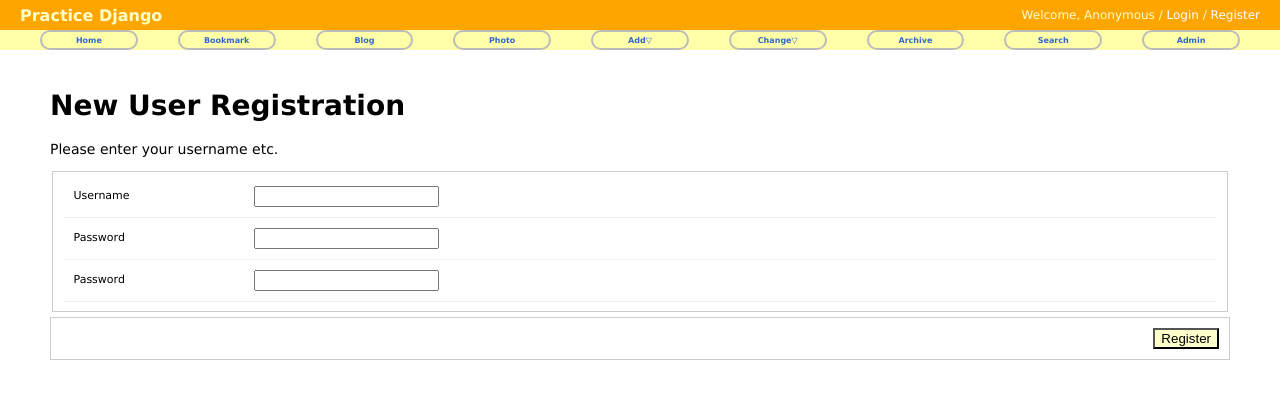
After one commit to 2w3/TIL, a Django app: template django/practice_django/templates/registration/register.html in a window 1280 px wide. The commit adds this page. Shown: the top 399 px of the page. Run offline with Django 3.2, Linux system fonts and the light colour scheme; the template is opened without the code that fills it, so the values that code supplies are empty, except form fields; form fields are guessed from the names that the template uses.

Commit message:
add login, register, change password, logout by django.contrib.auth

```diff
--- a/django/practice_django/practice_django/settings.py
+++ b/django/practice_django/practice_django/settings.py
@@ -135,3 +135,5 @@ STATICFILES_DIRS = [os.path.join(BASE_DIR, 'static')]
 
 MEDIA_URL = '/media/'
 MEDIA_ROOT = os.path.join(BASE_DIR, 'media')
+
+LOGIN_REDIRECT_URL = '/'
--- a/django/practice_django/practice_django/urls.py
+++ b/django/practice_django/practice_django/urls.py
@@ -22,9 +22,13 @@ from django.conf import settings
 #from django.views.generic import ListView, DetailView
 #from bookmark.models import Bookmark
 from practice_django.views import HomeView
+from practice_django.views import UserCreateView, UserCreateDoneTV
 
 urlpatterns = [
     url(r'^admin/', admin.site.urls),
+    url(r'^accounts/', include('django.contrib.auth.urls')),
+    url(r'^accounts/register/$', UserCreateView.as_view(), name='register'),
+    url(r'^accounts/register/done/$', UserCreateDoneTV.as_view(), name='register_done'),
     url(r'^$', HomeView.as_view(), name='home'),
     url(r'^bookmark/', include('bookmark.urls', namespace='bookmark')),
     url(r'^blog/', include('blog.urls', namespace='blog')),
--- /dev/null
+++ b/django/practice_django/static/css/forms.css
@@ -0,0 +1,40 @@
+/* Form Error */
+.errornote {
+    display: block;
+    margin: 5px 0;
+    border: 1px solid #c30;
+    background: #fcf;
+    padding: 5px 25px;
+    color: #c30;
+    font-size: 12px;
+    font-weight: bold;
+}
+
+/* Authentication Forms */
+fieldset {
+    border: 1px solid #ccc;
+}
+
+.aligned label {
+    width: 170px;
+    display: block;
+    padding: 3px 10px 0 0;
+    float: left;
+}
+
+.form-row {
+    padding: 10px;
+    font-size: 11px;
+    border-bottom: 1px solid #eee;
+}
+
+.submit-row {
+    margin: 5px 0;
+    border: 1px solid #ccc;
+    text-align: right;
+}
+
+.submit-row input {
+    margin: 10px;
+    background: #ffc;
+}
--- a/django/practice_django/templates/base.html
+++ b/django/practice_django/templates/base.html
@@ -9,10 +9,18 @@
   <body>
     <div id="header">
       <h2 class="maintitle">Practice Django</h2>
-      <h4 class="welcome">Welcome, <a href="#">Sungho</a> /
-        <a href="#">Change Password</a> /
-        <a href="#">Logout</a>
+      {% if user.is_active %}
+      <h4 class="welcome">Welcome,
+        <strong>{% firstof user.get_short_name user.get_username %}</strong>
+        <a href="{% url 'password_change' %}">Change Password</a>
+        <a href="{% url 'logout' %}">Logout</a>
       </h4>
+      {% else %}
+      <h4 class="welcome">Welcome, Anonymous /
+        <a href="{% url 'login' %}">Login</a> /
+        <a href="{% url 'register' %}">Register</a>
+      </h4>
+      {% endif %}
     </div>
     <div id="menu">
       <li><a href="{% url 'home' %}">Home</a></li>
--- /dev/null
+++ b/django/practice_django/templates/registration/register.html
@@ -0,0 +1,30 @@
+{% extends "base.html" %}
+{% block title %}register.html{% endblock %}
+{% load staticfiles %}
+{% block extrastyle %}{% static "css/forms.css" %}{% endblock %}
+{% block content %}
+<div id="content">
+  <h1>New User Registration</h1>
+  <form method="post" action=".">{% csrf_token %}
+    {% if form.errors %}
+    <p class="errornote">Wrong! Please correct the errors(s) below.</p>
+    {% endif %}
+    <p>Please enter your username etc.</p>
+    <fieldset class="aligned">
+      <div class="form-row">
+        {{ form.username.label_tag }} {{ form.username }}
+      </div>
+      <div class="form-row">
+        {{ form.password1.label_tag }} {{ form.password1 }}
+      </div>
+      <div class="form-row">
+        {{ form.password2.label_tag }} {{ form.password2 }}
+      </div>
+    </fieldset>
+    <div class="submit-row">
+      <input type="submit" value="Register"/>
+    </div>
+    <script type="text/javascript">document.getElementById('id_username').focus();</script>
+  </form>
+</div>
+{% endblock %}
```
Also changed, not shown: django/practice_django/practice_django/views.py (+12 -0 lines), django/practice_django/templates/registration/logged_out.html (added, +9 -0 lines), django/practice_django/templates/registration/login.html (added, +28 -0 lines), django/practice_django/templates/registration/password_change_done.html (added, +8 -0 lines), django/practice_django/templates/registration/password_change_form.html (added, +30 -0 lines), django/practice_django/templates/registration/register_done.html (added, +9 -0 lines), django/practice_django/db.sqlite3.
